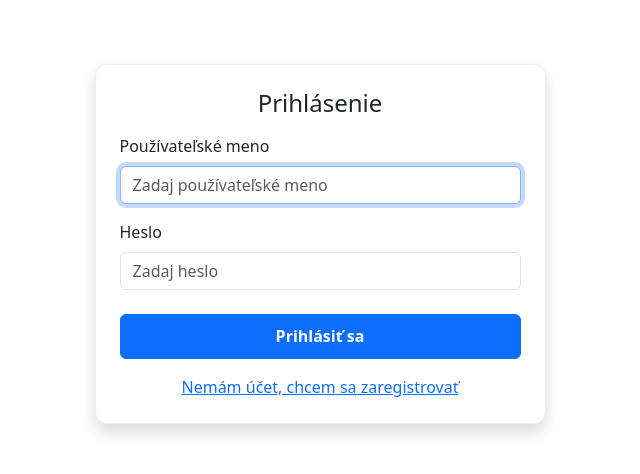
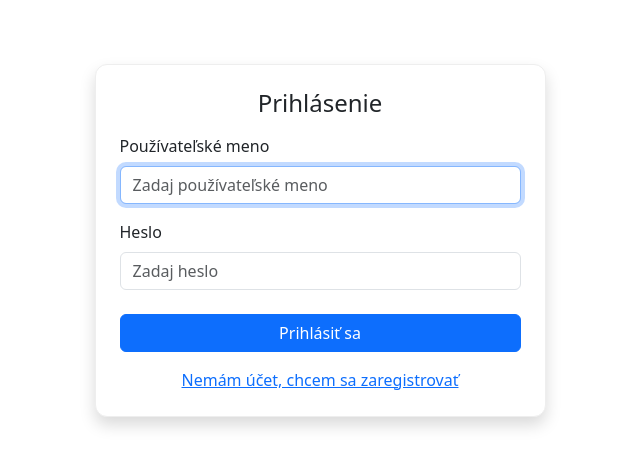
Before and after one commit to PeterVaii/SmartMeal_SemVaii, a PHP site: page /?c=auth&a=login in a window 1280 px wide. Shown: the top 474 px of the page, without its empty margins (320-960 px from the left). Run offline with PHP 8.4, Linux system fonts and the light colour scheme.

Commit message:
+ 1 css pravidlo

```diff
--- a/public/css/styl.css
+++ b/public/css/styl.css
@@ -88,9 +88,8 @@ h1.fw-bold {
     height: 100%;
 }
 
-.btn-primary {
-    font-weight: 600;
-    padding: 0.6rem;
+.ingredient-row .form-control {
+    height: 100%;
 }
 
 .page-narrow {
```
